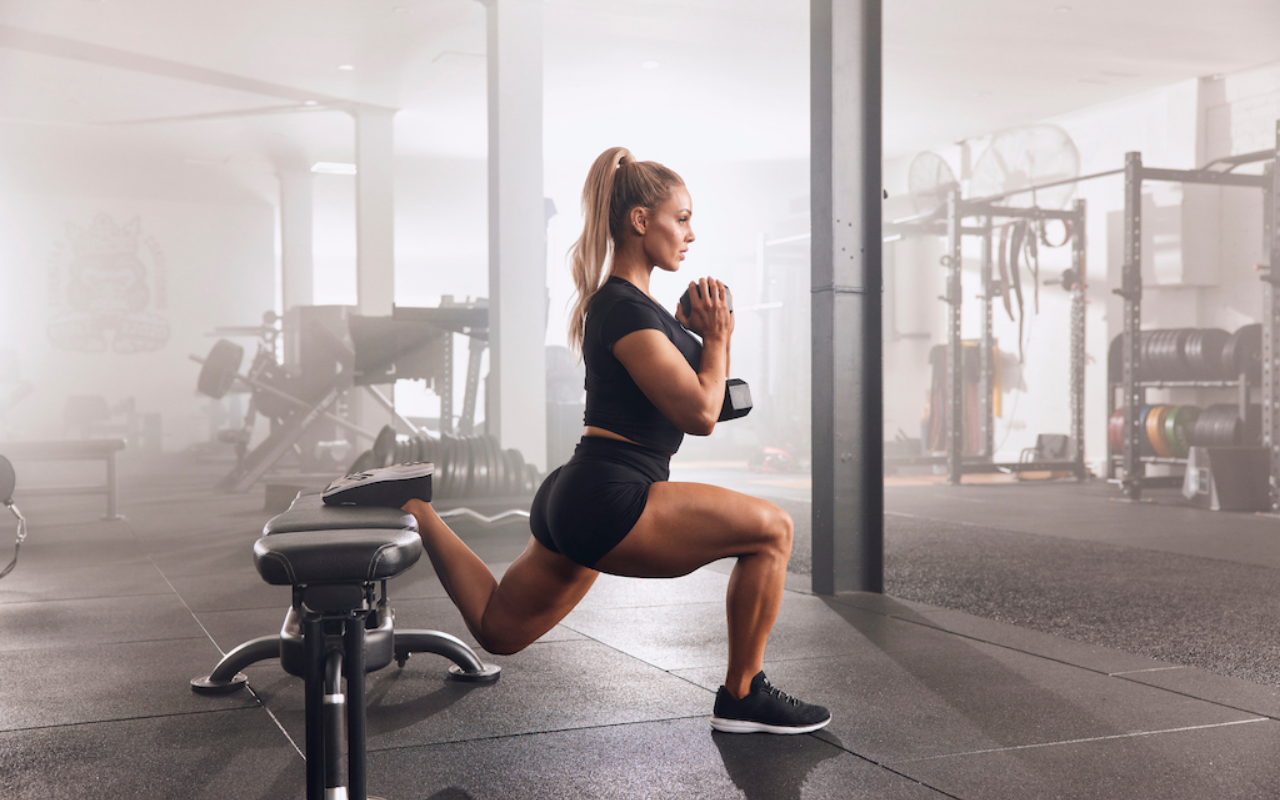
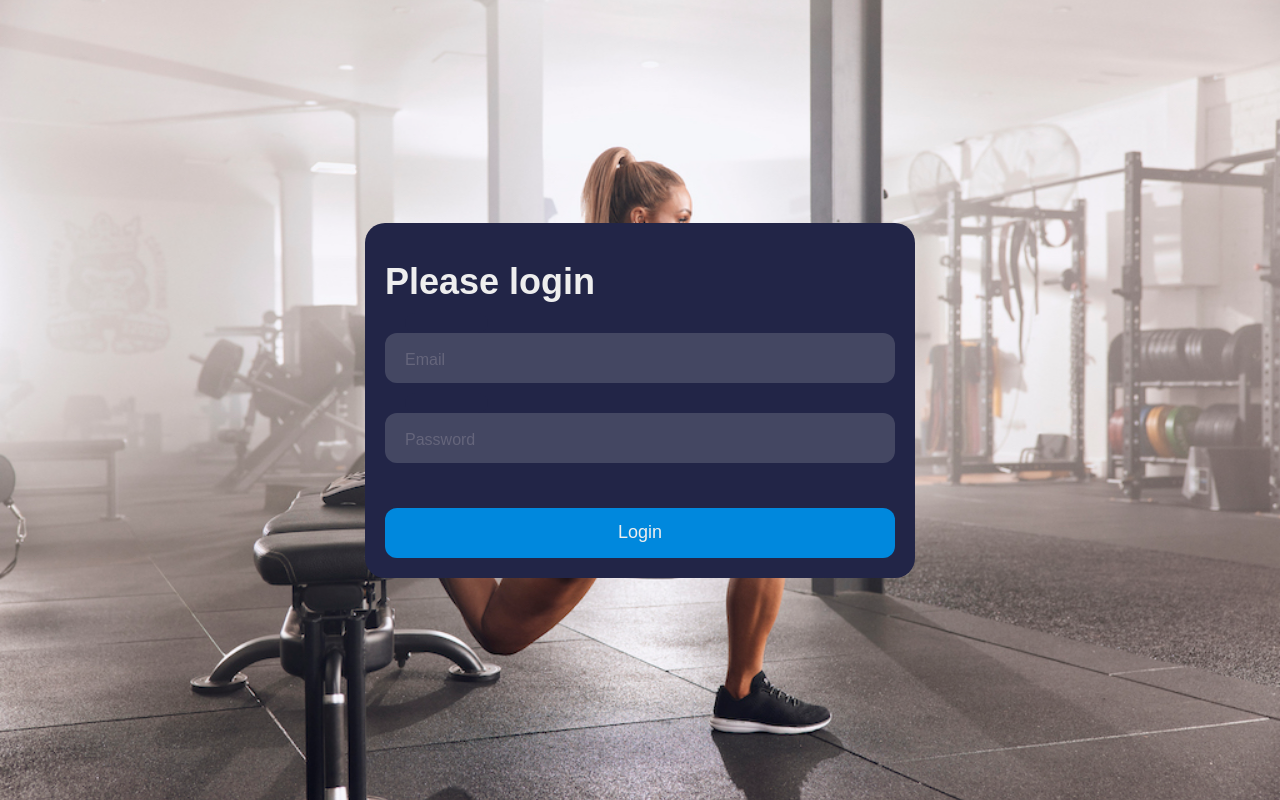
Before and after one commit to Mikoolio41/final_project, a React (Create React App) app in the folder client/: page /login in a window 1280 px wide. Before the commit this address had no page. Built offline with nearby package versions, Linux system fonts and the light colour scheme.

Commit message:
login page

```diff
--- a/client/src/components/LoginBtn.js
+++ b/client/src/components/LoginBtn.js
@@ -1,9 +1,16 @@
 import React from "react";
+import { useNavigate } from "react-router-dom";
 
 function LoginBtn() {
+  let navigate = useNavigate();
   return (
     <div>
-      <button className="loginBtn button-64">
+      <button
+        onClick={() => {
+          navigate("/login");
+        }}
+        className="loginBtn button-64"
+      >
         <span className="text">Login</span>
       </button>
     </div>
--- a/client/src/containers/Homepage.js
+++ b/client/src/containers/Homepage.js
@@ -6,7 +6,7 @@ import "./Homepage.css";
 function Homepage() {
   return (
     <div className="container">
-      <LoginBtn />
+      <LoginBtn path="/login" />
       <RegisterBtn path="/register" />
     </div>
   );
--- a/client/src/containers/Login.js
+++ b/client/src/containers/Login.js
@@ -1 +1,73 @@
-// first last name, email password, rest of the info about the user
+import { React, useState } from "react";
+import "./UserInputForm.css";
+
+let regexPass = new RegExp("^(?=.*[0-9])(?=.*[a-z])(?=.*[A-Z]).{8,15}$");
+
+function Login() {
+  const [email, setEmail] = useState();
+  const [password, setPassword] = useState();
+
+  return (
+    <div className="form">
+      <form
+        onSubmit={async (event) => {
+          event.preventDefault();
+          let userLogin = {
+            email: email,
+            password: password.password,
+          };
+          const response = await fetch("/login", {
+            method: "POST",
+            headers: {
+              "Content-Type": "application/json",
+            },
+            body: JSON.stringify(userLogin),
+          });
+          console.log(await response.text());
+        }}
+      >
+        <div className="title">Please login</div>
+        {/* <div className="subtitle">Please insert your info:</div> */}
+        <div className="input-container ic1">
+          <input
+            className="input"
+            type="email"
+            id="email"
+            name="email"
+            placeholder=" "
+            onChange={(e) => setEmail(e.target.value)}
+          />
+          <div className="cut"></div>
+          <label className="placeholder" htmlFor="email">
+            Email
+          </label>
+        </div>
+        <div className="input-container ic1">
+          <input
+            className="input"
+            type="password"
+            id="password"
+            name="password"
+            placeholder=" "
+            onBlur={(e) => {
+              if (e.target.value.match(regexPass) != null) {
+                setPassword({ password: e.target.value });
+              } else {
+                alert(`1 Uppercase\n1 Lowercase\n1 Digit\n8-15 Characters`);
+              }
+            }}
+          />
+          <div className="cut"></div>
+          <label className="placeholder" htmlFor="password">
+            Password
+          </label>
+        </div>
+        <button className="submit" type="submit">
+          Login
+        </button>
+      </form>
+    </div>
+  );
+}
+
+export default Login;
--- a/client/src/containers/Signup.js
+++ b/client/src/containers/Signup.js
@@ -1,13 +1,10 @@
-import React from "react";
+import { React, useState } from "react";
 import Gender from "../components/Gender.js";
 import "./UserInputForm.css";
-import { useState } from "react";
 
 let regexPass = new RegExp("^(?=.*[0-9])(?=.*[a-z])(?=.*[A-Z]).{8,15}$");
 
 function Signup() {
-  // const [formData, updateFormData] = React.useState();
-  // const [pass, setPass] = useState();
   const [first_name, setFirst_name] = useState();
   const [last_name, setLast_name] = useState();
   const [email, setEmail] = useState();
--- a/client/src/containers/UserInputForm.css
+++ b/client/src/containers/UserInputForm.css
@@ -10,7 +10,7 @@ body {
   background-color: rgba(34, 37, 71);
   border-radius: 20px;
   box-sizing: border-box;
-  height: 700px;
+  height: fit-content;
   padding: 20px;
   width: 550px;
 }
@@ -135,7 +135,7 @@ body {
   cursor: pointer;
   font-size: 18px;
   height: 50px;
-  margin-top: 15px;
+  margin-top: 45px;
   outline: 0;
   text-align: center;
   width: 100%;
--- a/client/src/index.js
+++ b/client/src/index.js
@@ -6,6 +6,7 @@ import { BrowserRouter, Route, Routes } from "react-router-dom";
 import Image from "../src/components/Image";
 import Homepage from "./containers/Homepage";
 import Signup from "./containers/Signup";
+import Login from "./containers/Login";
 
 const root = ReactDOM.createRoot(document.getElementById("root"));
 root.render(
@@ -13,6 +14,7 @@ root.render(
     <Routes>
       <Route path="/" element={<Homepage />} />
       <Route path="/register" element={<Signup />} />
+      <Route path="/login" element={<Login />} />
       <Route path="/home" element={<Image />} />
     </Routes>
   </BrowserRouter>
```
Also changed, not shown: 1 other file (tests, documents, lock files or other folders).
